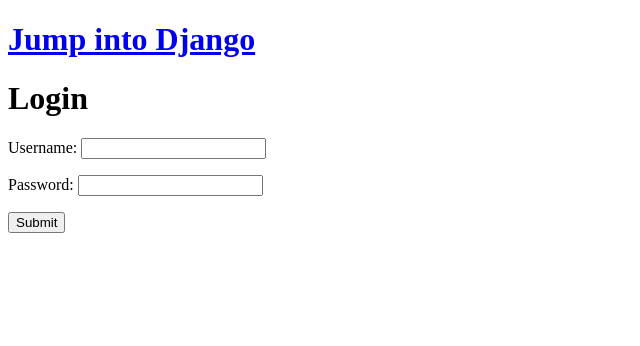
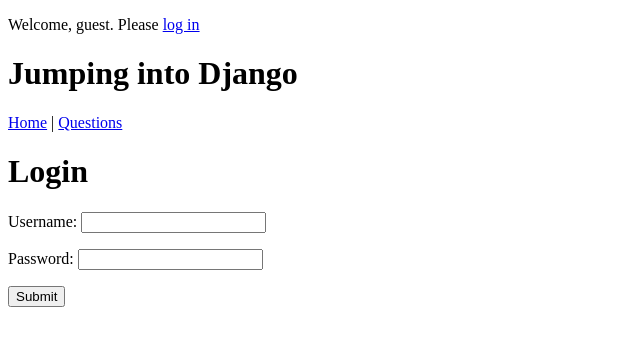
Before and after one commit to nicmatts/jumpintodjango, a Django app: page /login/ in a window 1280 px wide. Shown: the top 346 px of the page, without its empty margins (0-640 px from the left). Run offline with Django 3.2, Linux system fonts and the light colour scheme; parts of the project's set-up code (start-up, migrations or seed data) failed here and were passed over.

Commit message:
added logout view

```diff
--- a/jumpintodjango/jumpintodjango/urls.py
+++ b/jumpintodjango/jumpintodjango/urls.py
@@ -5,8 +5,10 @@ from django.contrib import admin
 admin.autodiscover()
 
 urlpatterns = patterns('',
-    url(r'^questions/$', 'questionsandanswers.views.index'),
+    url(r'^$', 'jumpintodjango.views.homepage', name="homepage"),
+    url(r'^questions/$', 'questionsandanswers.views.index', name='questions'),
     url(r'^login/$', 'jumpintodjango.views.login_page', name='login'),
+    url(r'^logout/$', 'jumpintodjango.views.logout_view', name='logout'),
     url(r'^questions/(?P<question_id>\d+)/$', 'questionsandanswers.views.question_detail', name='question_detail'),
     url(r'^questions/create/$', 'questionsandanswers.views.question_create', name='question_create'),
     url(r'^questions/edit/(?P<question_id>\d+)$', 'questionsandanswers.views.question_edit', name='question_edit'),
--- a/jumpintodjango/jumpintodjango/views.py
+++ b/jumpintodjango/jumpintodjango/views.py
@@ -1,6 +1,6 @@
-from django.contrib.auth import authenticate, login
+from django.contrib.auth import authenticate, login, logout
 from django.template import RequestContext
-from django.shortcuts import render_to_response
+from django.shortcuts import render_to_response, redirect
 
 from jumpintodjango.forms import LoginForm
 
@@ -21,3 +21,10 @@ def login_page(request):
 	else:
 		form = LoginForm()
 	return render_to_response('login.html', {'message': message, 'form': form}, context_instance=RequestContext(request))
+
+def homepage(request):
+	return render_to_response('homepage.html', context_instance=RequestContext(request))
+
+def logout_view(request):
+	logout(request)
+	return redirect('homepage')
--- a/jumpintodjango/templates/base.html
+++ b/jumpintodjango/templates/base.html
@@ -6,8 +6,16 @@
 </head>
 <body>
 	<div id="header">
-		<h1><a href="http://localhost:8000/questions/">Jump into Django</a></h1>
+		{% if user.is_authenticated %}
+			<p>Welcome, <strong>{{ user.username }}</strong> | <a href="{% url 'logout' %}">Log out</a></p>
+		{% else %}
+			<p>Welcome, guest.  Please <a href="{% url 'login' %}">log in</a></p>
+		{% endif %}
+		<h1>Jumping into Django</h1>
 	</div>
+	<nav>
+		<p><a href="{% url 'homepage'%}">Home</a> | <a href="{% url 'questions'%}">Questions</a></p>
+	</nav>
 	<div id="content">
 		{% block content %}
 		{% endblock content %}
--- /dev/null
+++ b/jumpintodjango/templates/homepage.html
@@ -0,0 +1,5 @@
+{% extends "base.html" %}
+{% block title %} Welcome! {% endblock %}
+{% block content %}
+	<h3>Welcome, this is our homepage</h3>
+{% endblock %}
```
